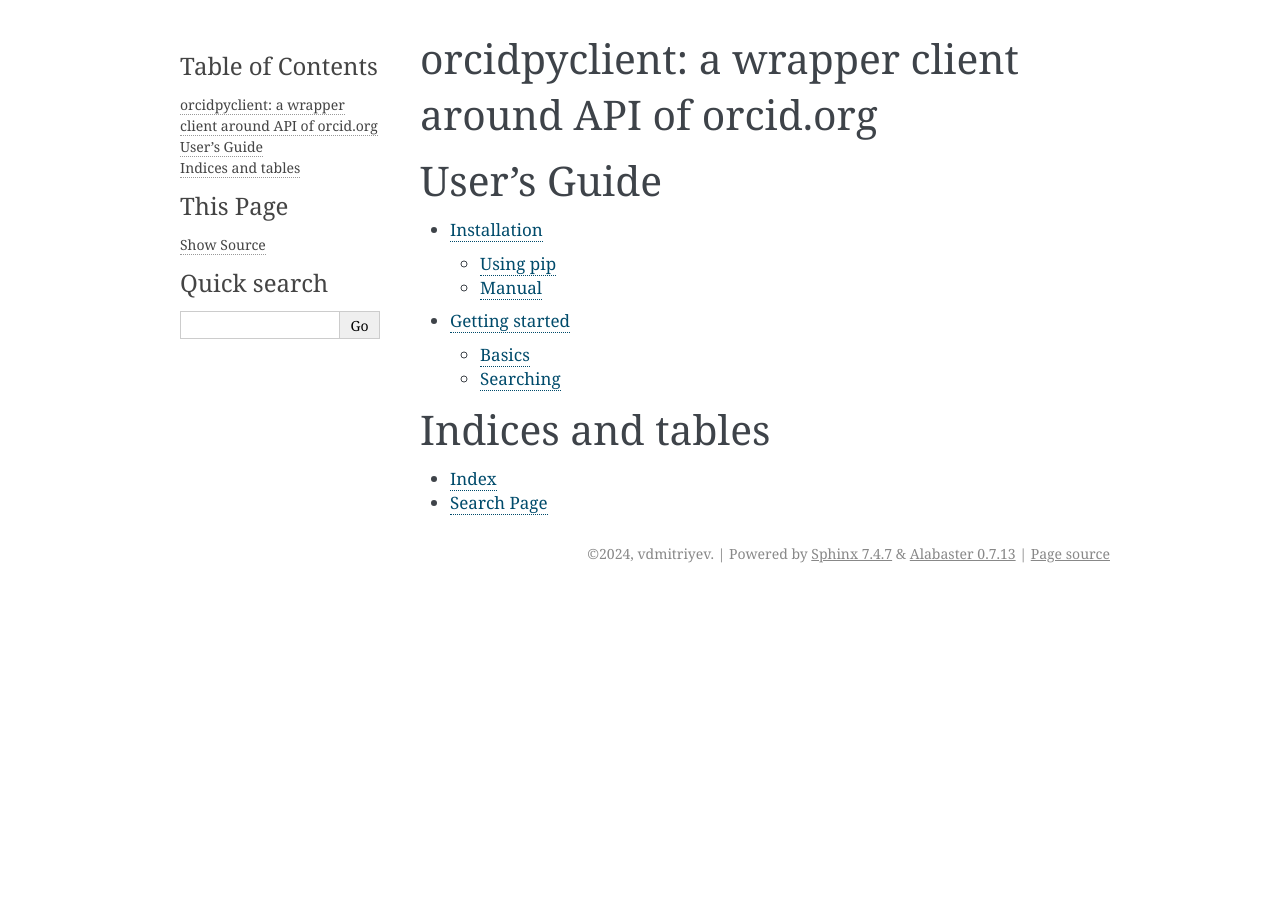
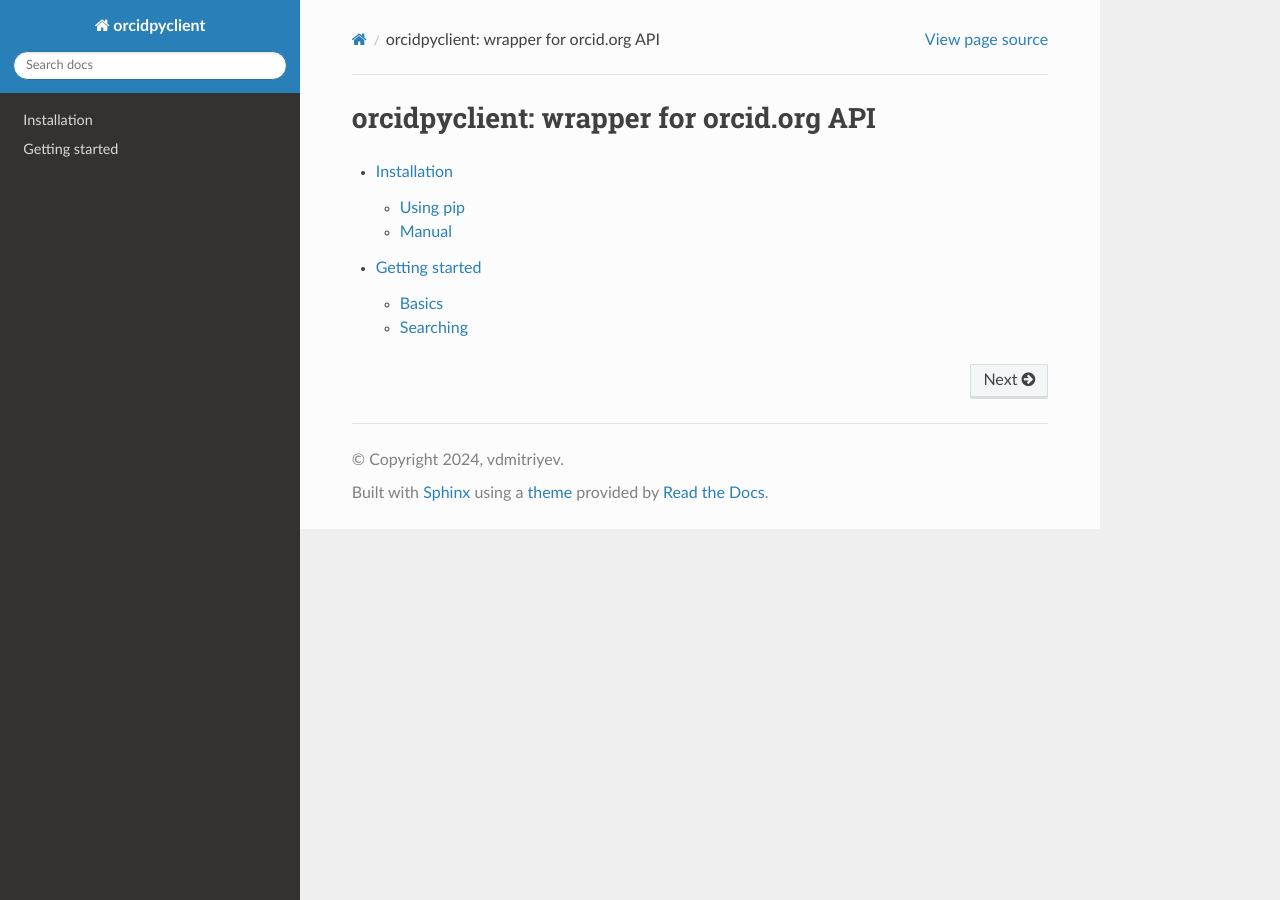
Before and after one commit to vdmitriyev/orcidpyclient, a Sphinx documentation site: the page built from docs/index.md, in a window 1280 px wide. Built offline with Sphinx 7.4.7 and the Read the Docs theme 2.0.0, drawn with Linux system fonts in a browser that asks for light colours.

Commit message:
ADD: new theme for docs

````diff
--- a/README.md
+++ b/README.md
@@ -36,11 +36,16 @@ Documentation is available [here](https://vdmitriyev.github.io/orcidpyclient/)
 
 ## Development
 
+### Getting started
+
 * Create virtualenv using ```scripts/cmdInitiateEnv.bat``` and activate it
 * Star VS Code
 ```
 code .
 ```
+
+### Run tests
+
 * Run tests -> pytest
 ```
 cd tests
@@ -52,6 +57,17 @@ tox
 tox -e py310
 ```
 
+### Build documentation
+
+* Build manually
+```
+sphinx-build docs docs/_build
+```
+* Build with autobuild
+```
+sphinx-autobuild docs docs/_build/html
+```
+
 ## License
 
 MIT
--- a/docs/conf.py
+++ b/docs/conf.py
@@ -32,5 +32,6 @@ exclude_patterns = ['_build', 'Thumbs.db', '.DS_Store']
 # -- Options for HTML output -------------------------------------------------
 # https://www.sphinx-doc.org/en/master/usage/configuration.html#options-for-html-output
 
-html_theme = 'alabaster'
+#html_theme = 'alabaster'
+html_theme = "sphinx_rtd_theme"
 html_static_path = ['_static']
--- a/docs/index.md
+++ b/docs/index.md
@@ -1,11 +1,4 @@
-## orcidpyclient: a wrapper client around API of orcid.org
-
-```{include} ../README.md
-:start-after: teaser-begin -->
-:end-before: "## Project Information"
-```
-
-## User's Guide
+### orcidpyclient: wrapper for orcid.org API
 
 ```{toctree}
 :maxdepth: 2
@@ -14,11 +7,6 @@ installation
 core
 ```
 
-## Indices and tables
-
-- {ref}`genindex`
-- {ref}`search`
-
 ```{toctree}
 :hidden:
 
````
Also changed, not shown: 1 other file.
